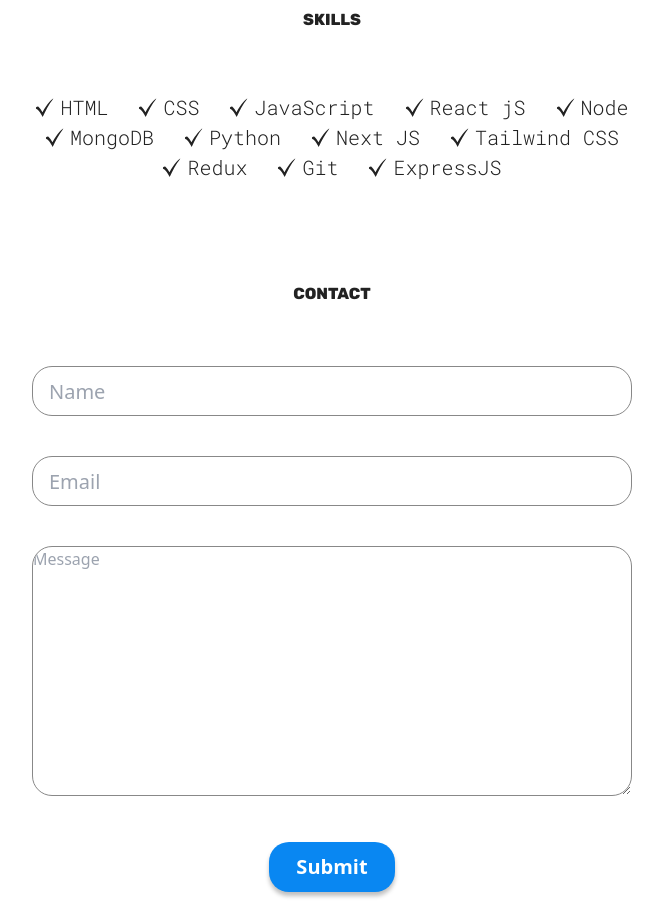
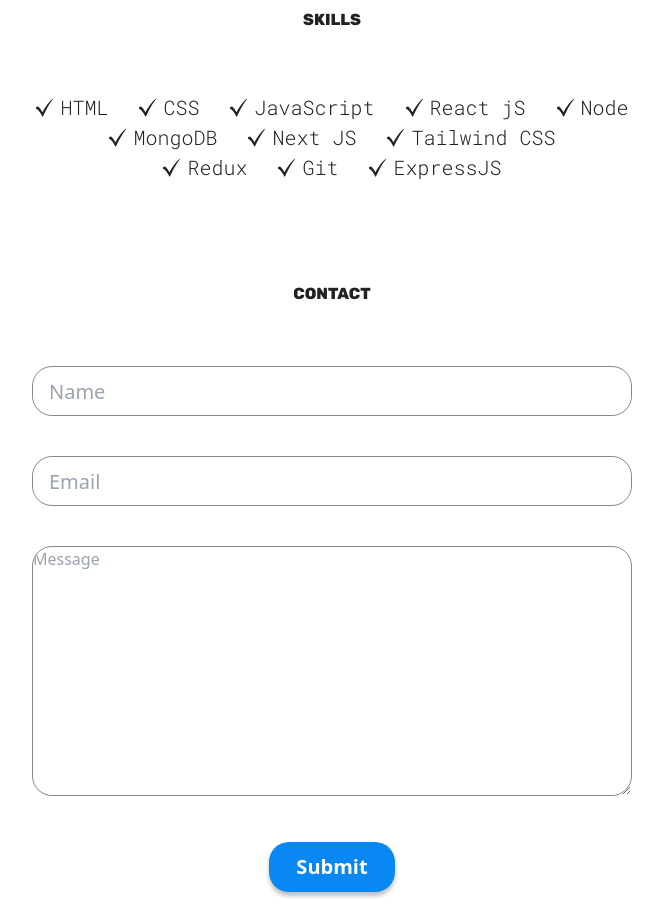
Before and after one commit to RockyR6/portfolio-frontend, a React (Vite) app: page / in a window 1280 px wide. Shown: the part 1380-2299 px from the top of the page, without its empty margins (308-971 px from the left). Built offline with nearby package versions, Linux system fonts and the light colour scheme.

Commit message:
Update Skills.jsx
Removed the python skill

```diff
--- a/src/sections/Skills/Skills.jsx
+++ b/src/sections/Skills/Skills.jsx
@@ -21,7 +21,6 @@ function Skills() {
       <hr />
       <div className={styles.skillList}>
         <SkillList src={checkMarkIcon} skill="MongoDB" />
-        <SkillList src={checkMarkIcon} skill="Python" />
         <SkillList src={checkMarkIcon} skill="Next JS" />
         <SkillList src={checkMarkIcon} skill="Tailwind CSS" />
       </div>
```
